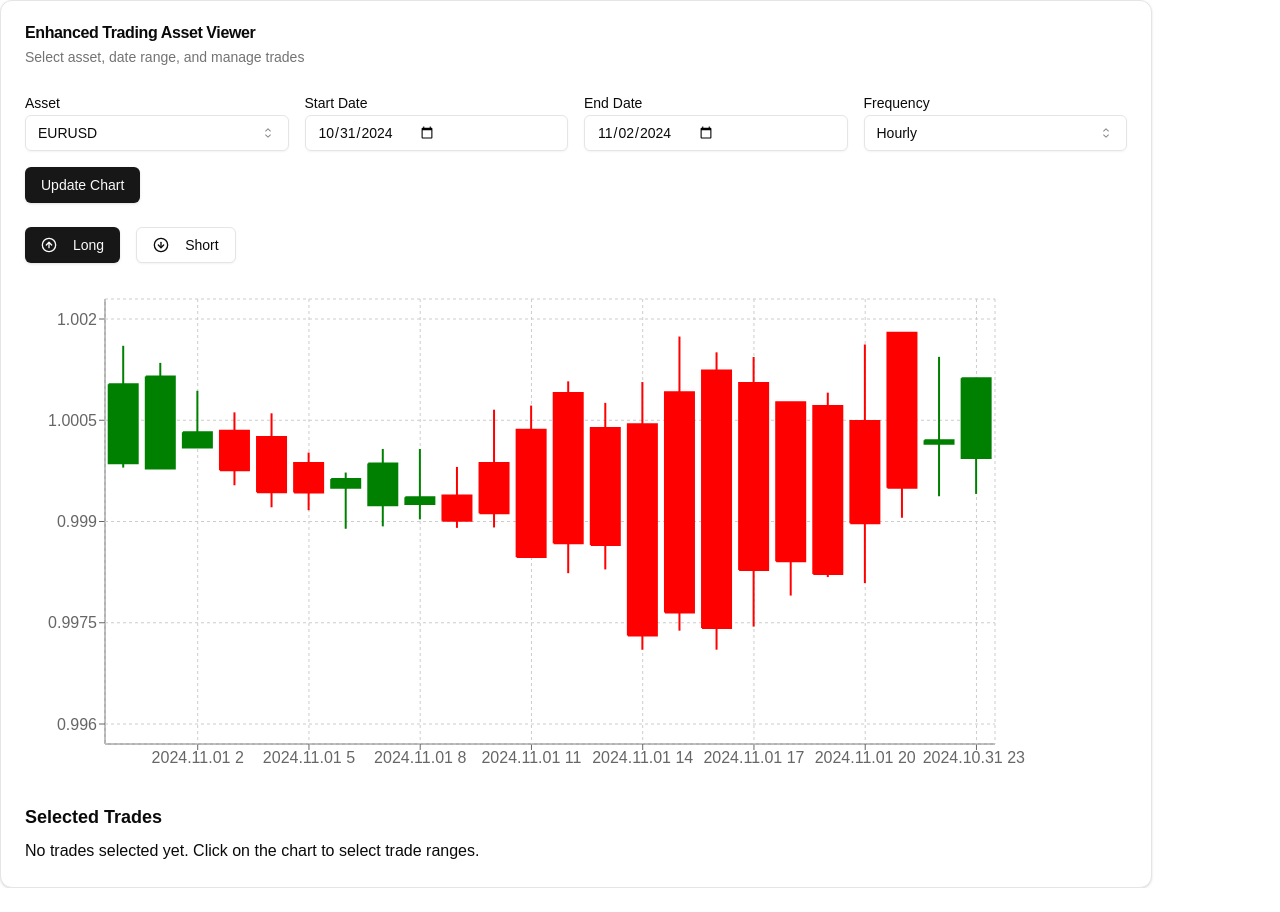
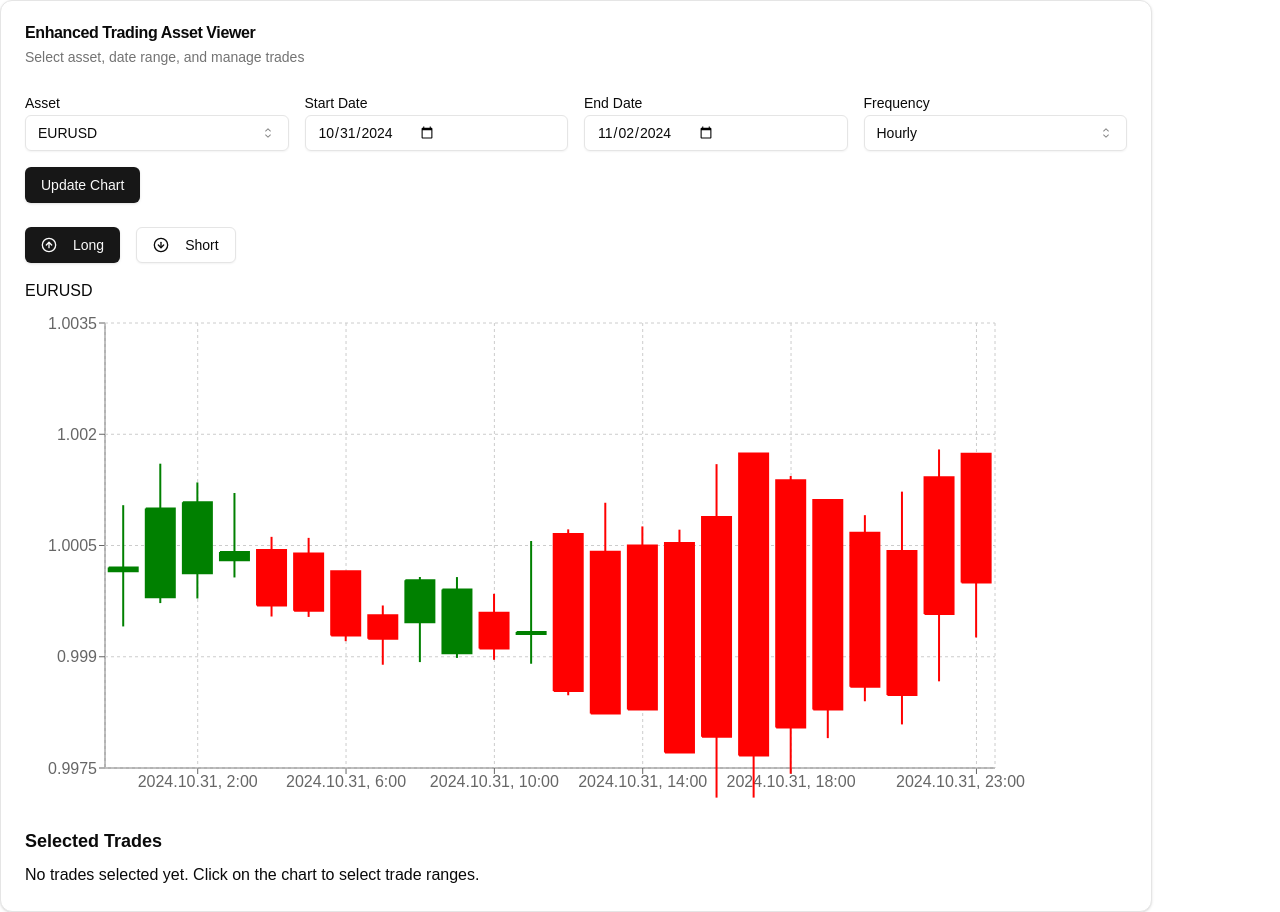
Before and after one commit to jkim1708/EvoTraderDemo, a Next.js app in the folder my-app/: page / in a window 1280 px wide. Before the commit the page ends 888 px from the top, so only its background shows below. Built offline with nearby package versions, Linux system fonts and the light colour scheme.

Commit message:
multiple ref area selection possible

```diff
--- a/my-app/components/enhanced-trading-asset-viewer.tsx
+++ b/my-app/components/enhanced-trading-asset-viewer.tsx
@@ -1,7 +1,7 @@
 "use client"
 
 // import dynamic from 'next/dynamic'
-import {useState} from "react"
+import {useEffect, useState} from "react"
 import {Button} from "@/components/ui/button"
 import {Card, CardContent, CardDescription, CardHeader, CardTitle} from "@/components/ui/card"
 import {Input} from "@/components/ui/input"
@@ -17,9 +17,10 @@ import {
     DialogTitle,
     DialogTrigger
 } from "@/components/ui/dialog"
-import {generateData} from "@/utils";
+import {convertToCustomDate, generateData, SampleAssetData} from "@/utils";
 import CandleStickChart from "@/components/ui/candleStickChart";
 import {observer} from "mobx-react-lite";
+import {CategoricalChartState} from "recharts/types/chart/types";
 
 // const calculatePnL = (trade: Trade, data: { date: string; value: number }[]) => {
 //     const startValue = data.find(d => d.date === trade.startDate)?.value || 0
@@ -38,7 +39,6 @@ type Trade = {
 
 const assets = ['EURUSD', 'GBPUSD', 'EURCHF', 'EURNOK']
 
-
 const EnhancedTradingAssetViewer = observer(() => {
         const today = new Date()
         const twoDaysAgo = new Date(today)
@@ -48,45 +48,21 @@ const EnhancedTradingAssetViewer = observer(() => {
         const [endDate, setEndDate] = useState(today.toISOString().split('T')[0])
         const [frequency, setFrequency] = useState("hourly")
         const [asset, setAsset] = useState("EURUSD")
-    const [data, setData] = useState(generateData(twoDaysAgo, today, "EURUSD"))
+        const [data, setData] = useState([] as SampleAssetData)
         // const [selectedRange, setSelectedRange] = useState<[number, number] | null>(null)
         const [trades, setTrades] = useState<Trade[]>([])
         const [tradeType, setTradeType] = useState<'long' | 'short'>('long')
         const [editingTrade, setEditingTrade] = useState<Trade | null>(null)
 
-    const handleSubmit = (e: React.FormEvent) => {
-        e.preventDefault()
-        setData(generateData(new Date(startDate), new Date(endDate), asset))
-        // setSelectedRange(null)
-        setTrades([])
-    }
+        useEffect(() => {
+            setData(generateData(new Date(startDate), new Date(endDate), asset));
+        }, [startDate, endDate, asset, frequency]);
 
-
-    // const handleChartClick = (props: CategoricalChartState) => {
-    //     if (props && props.activeLabel) {
-    //         const clickedIndex = data.findIndex(item => item.date === props.activeLabel)
-    //         if (selectedRange) {
-    //             const startIndex = Math.min(selectedRange[0], clickedIndex)
-    //             const endIndex = Math.max(selectedRange[0], clickedIndex)
-    //             const newTrade: Trade = {
-    //                 id: Date.now(),
-    //                 type: tradeType,
-    //                 startDate: data[startIndex].date,
-    //                 endDate: data[endIndex].date,
-    //                 pnl: calculatePnL({
-    //                     id: Date.now(),
-    //                     type: tradeType,
-    //                     startDate: data[startIndex].date,
-    //                     endDate: data[endIndex].date,
-    //                     pnl: ''
-    //                 }, data)
-    //             }
-    //             setTrades([...trades, newTrade])
-    //             setSelectedRange(null)
-    //         } else {
-    //             setSelectedRange([clickedIndex, clickedIndex])
-    //         }
-    //     }
+        // const handleSubmit = (e: React.FormEvent) => {
+        //     e.preventDefault()
+        //     // setData(generateData(new Date(startDate), new Date(endDate), asset))
+        //     // // setSelectedRange(null)
+        //     // setTrades([])
         // }
 
         const removeTrade = (id: number) => {
@@ -114,6 +90,34 @@ const EnhancedTradingAssetViewer = observer(() => {
         //     ssr: false,
         // })
 
+
+        const handleChartClick = (props: CategoricalChartState) => {
+            if (props && props.activeLabel) {
+
+                const clickedDate = props.activeLabel ? new Date(props.activeLabel) : "";
+
+                const checkedClickedDate = data.findIndex(item => convertToCustomDate(item.date) === clickedDate);
+                // const newTrade: Trade = {
+                //     id: Date.now(),
+                //     type: tradeType,
+                //     startDate: data[startIndex].date,
+                //     endDate: data[endIndex].date,
+                //     pnl: calculatePnL({
+                //         id: Date.now(),
+                //         type: tradeType,
+                //         startDate: data[startIndex].date,
+                //         endDate: data[endIndex].date,
+                //         pnl: ''
+                //     }, data)
+                // }
+
+                console.log("props.activeLabel " + props.activeLabel);
+                console.log("data " + JSON.stringify(data));
+                console.log("checkedClickedDate " + checkedClickedDate);
+
+            }
+        }
+
         return (
             <Card className="w-full max-w-6xl">
                 <CardHeader>
@@ -121,15 +125,11 @@ const EnhancedTradingAssetViewer = observer(() => {
                     <CardDescription>Select asset, date range, and manage trades</CardDescription>
                 </CardHeader>
                 <CardContent>
-                <form onSubmit={handleSubmit} className="space-y-4 mb-6">
+                    <form className="space-y-4 mb-6">
                         <div className="flex space-x-4">
                             <div className="flex-1">
                                 <Label htmlFor="asset">Asset</Label>
-                            <Select value={asset} onValueChange={(asset) => {
-                                setAsset(asset);
-
-                                setData(generateData(new Date(startDate), new Date(endDate), asset))
-                            }}>
+                                <Select value={asset} onValueChange={setAsset}>
                                     <SelectTrigger id="asset">
                                         <SelectValue/>
                                     </SelectTrigger>
@@ -148,7 +148,6 @@ const EnhancedTradingAssetViewer = observer(() => {
                                     value={startDate}
                                     onChange={(e) => {
                                         setStartDate(e.target.value)
-                                    setData(generateData(new Date(e.target.value), new Date(endDate), asset))
                                     }}
                                 />
                             </div>
@@ -160,17 +159,12 @@ const EnhancedTradingAssetViewer = observer(() => {
                                     value={endDate}
                                     onChange={(e) => {
                                         setEndDate(e.target.value)
-                                    setData(generateData(new Date(startDate), new Date(e.target.value), asset))
                                     }}
                                 />
                             </div>
                             <div className="flex-1">
                                 <Label htmlFor="frequency">Frequency</Label>
-                            <Select value={frequency} onValueChange={ frequency => {
-                                setFrequency(frequency);
-
-                                setData(generateData(new Date(startDate), new Date(endDate), asset))
-                            }}>
+                                <Select value={frequency} onValueChange={setFrequency}>
                                     <SelectTrigger id="frequency">
                                         <SelectValue/>
                                     </SelectTrigger>
@@ -198,7 +192,9 @@ const EnhancedTradingAssetViewer = observer(() => {
                             <ArrowDownCircle className="mr-2 h-4 w-4"/> Short
                         </Button>
                     </div>
-                <CandleStickChart generatedData={data}/>
+
+
+                    <CandleStickChart generatedData={data} asset={asset} handleChartClick={handleChartClick}/>
 
                     <div hidden={true}>{data.toString()}</div>
 
--- a/my-app/components/ui/candleStickChart.tsx
+++ b/my-app/components/ui/candleStickChart.tsx
@@ -1,15 +1,21 @@
 "use client"
 
-import React from 'react';
+import React, {useState} from 'react';
 import {
     BarChart,
     Bar,
     XAxis,
     YAxis,
-    CartesianGrid,
+    CartesianGrid, Tooltip, ReferenceArea,
 } from 'recharts';
-import {SampleAssetData, transformToCandleStickSeries} from "@/utils";
+import {
+    convertToCustomDate,
+    isInExistingInReferenceArea,
+    SampleAssetData,
+    transformToCandleStickSeries
+} from "@/utils";
 import {observer} from "mobx-react-lite";
+import {CategoricalChartState} from "recharts/types/chart/types";
 
 // eslint-disable-next-line @typescript-eslint/ban-ts-comment
 // @ts-expect-error
@@ -74,7 +80,7 @@ const Candlestick = props => {
 };
 
 const prepareData = (data: CandleStickChart[]) => {
-    return data.map(({ open, close, ...other }) => {
+    return data.map(({open, close, ...other}) => {
         return {
             ...other,
             openClose: [open, close],
@@ -91,13 +97,44 @@ type CandleStickChart = {
 };
 
 export type CandleStickChartProps = {
-    generatedData: SampleAssetData
+    generatedData: SampleAssetData,
+    asset: string,
+    handleChartClick: (event: CategoricalChartState) => void
 }
+
+export type ReferencedArea = {
+    referencedAreaLeft: string,
+    referencedAreaRight: string,
+}
+
+type ReferencedAreaProps = {
+    referencedAreas: ReferencedArea[]
+};
+
+const AllReferencedAreas = (props: ReferencedAreaProps) => {
+
+    const {referencedAreas} = props;
+
+    console.log('referencedAreas '+referencedAreas);
+    if(referencedAreas.length === 0) return null;
+
+    referencedAreas.forEach(({referencedAreaLeft, referencedAreaRight}) => {
+        return (
+            <ReferenceArea key={referencedAreaLeft} yAxisId="1" x1={referencedAreaLeft} x2={referencedAreaRight} strokeOpacity={0.3} />
+        )
+    });
+};
 
 const CandleStickChart =
     observer((props: CandleStickChartProps) => {
 
         const generateData = props.generatedData;
+        const asset = props.asset;
+        // const handleChartClick = props.handleChartClick;
+
+        const [refAreaLeft, setRefAreaLeft] = useState('');
+        const [refAreaRight, setRefAreaRight] = useState('');
+        const [definedRefArea] = useState([] as ReferencedArea[]);
 
         // const genData = generateData(new Date('2024-01-01'), new Date('2024-01-02'), 'EURUSD');
         const tickSeries: SampleAssetData = generateData;
@@ -124,23 +161,85 @@ const CandleStickChart =
 
         const data = prepareData(candleStickSeries);
 
+        const CustomTooltipCursor = ({x, y, height}: { x: string, y: string, height: string }) => (
+            <path
+                d={`M${x},${y} L${x},${y + height}`}
+                stroke="rgba(0, 0, 0, 0.2)"
+                strokeWidth="1"
+            />
+        );
+
+        // eslint-disable-next-line @typescript-eslint/no-unused-vars,@typescript-eslint/ban-ts-comment
+        // @ts-expect-error
+        const customTooltipContent = ({ payload }) => {
+
             return (
+
+                <p> o {payload[0] ? payload[0].value[0] : ""} c {payload[0] ? payload[0].value[1] : ""} </p>
+            )
+        }
+
+        const defineReferenceArea = () => {
+
+            console.log('defineReferenceArea refAreaLeft '+refAreaLeft);
+            console.log('defineReferenceArea refAreaRight '+refAreaRight);
+
+            definedRefArea.push({referencedAreaLeft: refAreaLeft, referencedAreaRight: refAreaRight});
+            console.log('defineReferenceArea definedRefArea '+JSON.stringify(definedRefArea));
+            setRefAreaLeft('');
+            setRefAreaRight('');
+
+
+
+        }
+
+        return (
+            <div>
+                <p> {asset} </p>
+                {/*// eslint-disable-next-line @typescript-eslint/ban-ts-comment*/}
+                {/*// @ts-expect-error take care later*/}
+                <CustomTooltipCursor/>
+
                 <BarChart
                     width={1000}
                     height={500}
                     data={data}
-            margin={{ top: 20, right: 30, left: 20, bottom: 5 }}
+                    margin={{top: 20, right: 30, left: 20, bottom: 5}}
+                    // onClick={handleChartClick}
+                    onMouseDown={(e) => {
+                        console.log('on mouse down'+e.activeLabel);
+                        if(e.activeLabel && isInExistingInReferenceArea(definedRefArea, '', e.activeLabel))  setRefAreaLeft(e.activeLabel);
+                    }}
+                    onMouseMove={(e) => {
+                        console.log('on mouse move'+e.activeLabel);
+                        if(e.activeLabel && refAreaLeft && isInExistingInReferenceArea(definedRefArea, refAreaLeft, e.activeLabel))  setRefAreaRight(e.activeLabel)
+                    }}
+                    // eslint-disable-next-line react/jsx-no-bind
+                    onMouseUp={defineReferenceArea.bind(this)}
                 >
-            <XAxis dataKey="ts" />
-            <YAxis domain={['auto', 'auto']} allowDecimals={true} padding={{top:20, bottom:20}}/>
-            <CartesianGrid strokeDasharray="3 3" />
+                    <XAxis dataKey="ts" tickCount={data.length}/>
+                    <YAxis yAxisId="1" domain={['auto', 'auto']} allowDecimals={true} />
+                    <CartesianGrid strokeDasharray="3 3"/>
                     <Bar
+                        yAxisId="1"
                         dataKey="openClose"
                         fill="#8884d8"
-                shape={<Candlestick />}
+                        shape={<Candlestick/>}
                     >
                     </Bar>
+
+                    {/*// eslint-disable-next-line @typescript-eslint/ban-ts-comment*/}
+                    {/*// @ts-expect-error take care later*/}
+                    <Tooltip cursor={<CustomTooltipCursor/>} content={customTooltipContent} position={{x: 100, y: -25}}/>
+                    {definedRefArea.map((area, index) => (
+                        <ReferenceArea key={index} yAxisId="1" x1={area.referencedAreaLeft} x2={area.referencedAreaRight} strokeOpacity={0.3} />
+                    ))}
+                    {(refAreaLeft && refAreaRight) || (definedRefArea.length > 0) ? (
+                        // <AllReferencedAreas referencedAreas={definedRefArea}/>
+                        <ReferenceArea yAxisId="1" x1={refAreaLeft} x2={refAreaRight} strokeOpacity={0.3} />
+                    ) : null}
                 </BarChart>
+            </div>
         );
     });
 
--- a/my-app/utils.ts
+++ b/my-app/utils.ts
@@ -1,3 +1,5 @@
+import {ReferencedArea} from "@/components/ui/candleStickChart";
+
 export type SampleAssetData = {
     date: Date
     value: number
@@ -23,6 +25,8 @@ export const generateData = (startDate: Date, endDate: Date, asset: string): Sam
         })
         currentDate = addMinutesToDate(currentDate, 5) // Increment by 1 hour for granularity
     }
+
+    console.log("gen data " + data.length + `start Date ${startDate} end Date ${endDate} asset ${asset}`);
 
     return data
 }
@@ -70,7 +74,7 @@ export function transformToCandleStickSeries(tickData: { date: Date, value: stri
         const low = Math.min(...group.map(tick => parseFloat(tick.value))).toFixed(12);
         const open = group[0].value;
         const close = group[group.length - 1].value;
-        const ts = convertDate(group[0].date);
+        const ts = convertToCustomDate(group[0].date);
 
         return {
             high,
@@ -82,12 +86,33 @@ export function transformToCandleStickSeries(tickData: { date: Date, value: stri
     });
 }
 
-export function convertDate(date: Date): string {
+export function convertToCustomDate(date: Date): string {
     const day = date.getDate();
     const dayStr = day < 10 ? "0" + day : day;
     const month = date.getMonth() + 1;
     const monthStr = month < 10 ? "0" + month : month;
     const year = date.getFullYear();
     const hour = date.getHours();
-    return `${year}.${monthStr}.${dayStr} ${hour}`;
+    return `${year}.${monthStr}.${dayStr}, ${hour}:00`;
 }
+
+export function convertToDate(date: string): Date {
+    console.log("date " + date);
+    const dateParts = date.split(",")[0].split(".");
+    const hour = date.split(",")[1].split(":")[0];
+    return new Date(`${dateParts[0]}-${dateParts[1]}-${dateParts[2]}T${hour}:00:00`);
+}
+
+export const isInExistingInReferenceArea = (referencedArea: ReferencedArea[], refAreaLeft: string | undefined, currentCursor: string ) => {
+    if (referencedArea.length === 0 || refAreaLeft === undefined || refAreaLeft === '') {
+        return true;
+    }
+
+    for (let i = 0; i < referencedArea.length; i++) {
+        if (convertToDate(refAreaLeft) >= convertToDate(referencedArea[i].referencedAreaLeft) && convertToDate(currentCursor) <= convertToDate(referencedArea[i].referencedAreaRight)) {
+            return false;
+        }
+    }
+
+    return true;
+}
```
Also changed, not shown: 2 other files (tests, documents, lock files or other folders). Lines whose indentation alone changed are shown as unchanged.
